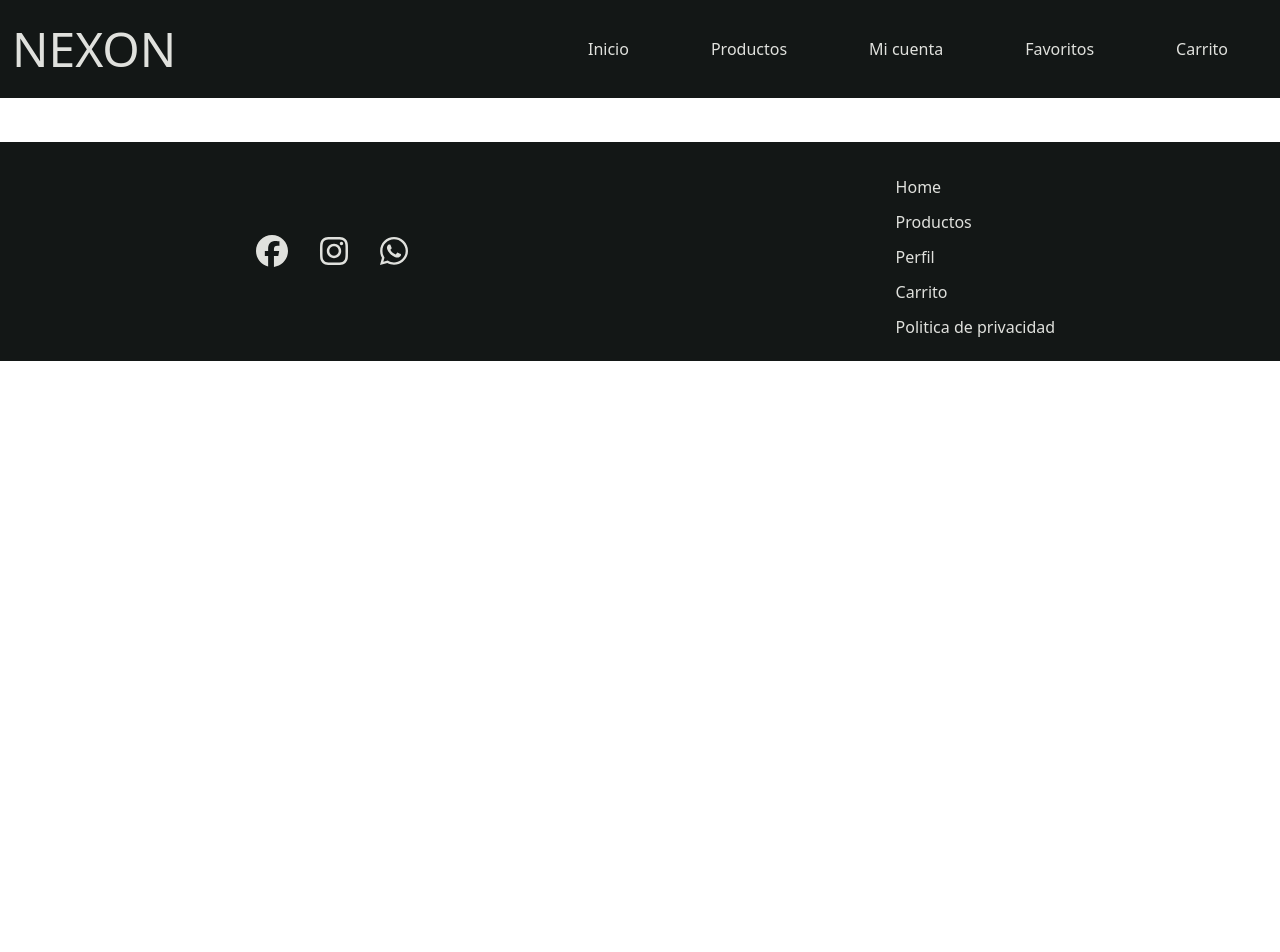
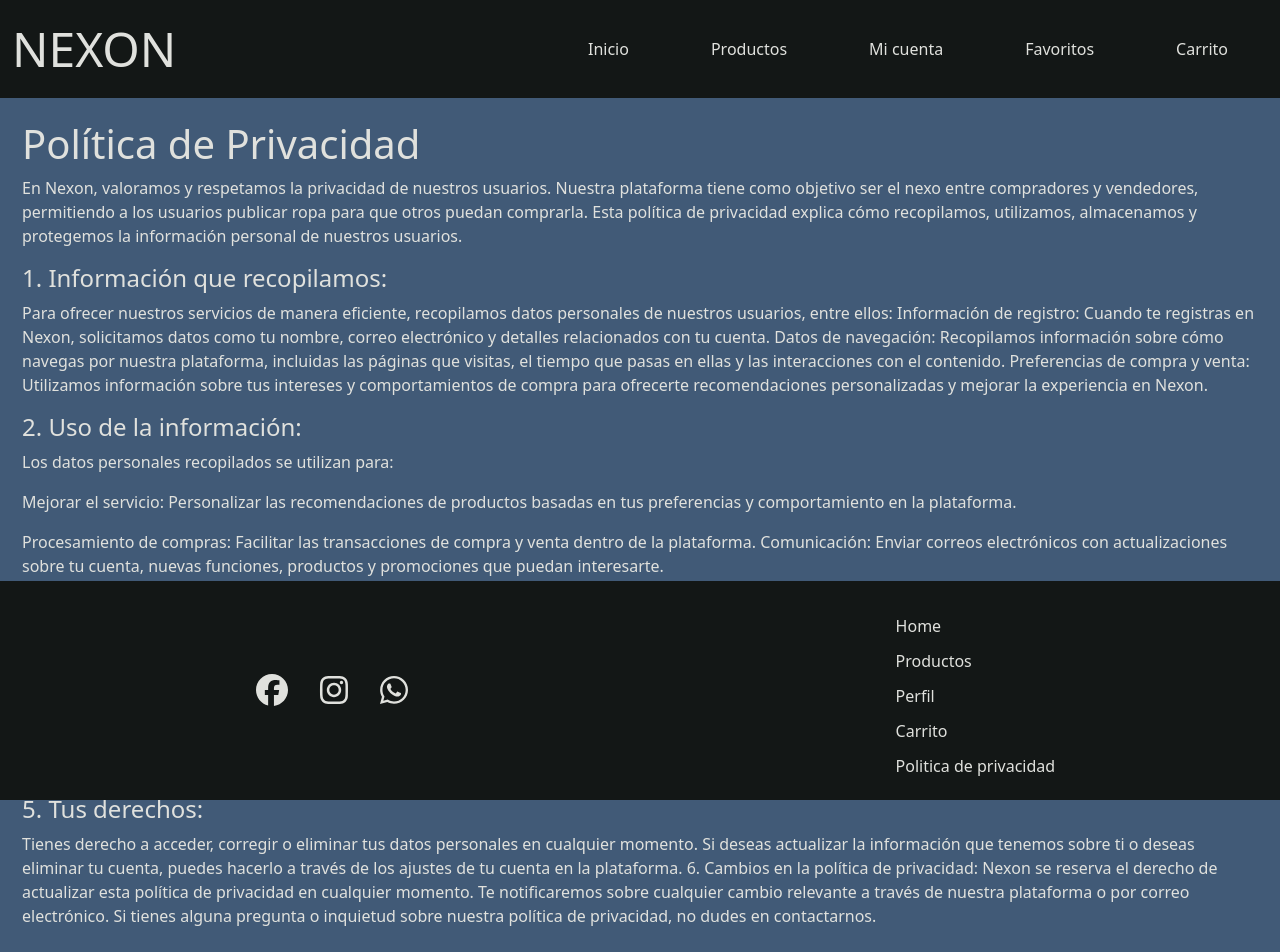
Before and after one commit to candela-greco/nexon.github.io, a React (Vite) app: page /nexon.github.io/politicadeprivacidad in a window 1280 px wide. Shown: the top 952 px of the page. Before the commit the page ends 800 px from the top, so only its background shows below. Built offline with nearby package versions, Linux system fonts and the light colour scheme.

Commit message:
Actualizacion

```diff
--- a/src/App.css
+++ b/src/App.css
@@ -106,7 +106,7 @@
 }
 .Footer {
   margin-top: 44px;
-  position: static;
+  position: fixed;
   left: 0;
   bottom: 0;
   width: 100%;
@@ -156,6 +156,7 @@
 }
 .Background {
   position: relative;
+  padding: 22px;
 }
 .BackgroundColor {
   background-color: #8ed4ba;
@@ -175,6 +176,11 @@
   border-radius: 11px !important;
   box-shadow: 22px 22px 11px rgba(0, 0, 0, 0.5) !important;
 }
+.Politica {
+  padding: 22px;
+  background-color: #415a77;
+  color: #e0e1dd;
+}
 
 
 @media (min-width: 1200px) {
@@ -190,6 +196,9 @@
   .Carousel {
     padding: 0 200px;
   }
+  .Card {
+    width: 1111px;
+  }
   .BackgroundImage {
     height: 768px;
     width: 100%;
--- a/src/App.jsx
+++ b/src/App.jsx
@@ -9,6 +9,7 @@ import Products from "./components/Products.jsx";
 import Favorites from "./components/Favorites.jsx";
 import Login from "./components/Login.jsx";
 import Register from "./components/Register.jsx";
+import Politica from "./components/PoliticaPrivacidad.jsx"
 
 function App() {
   return (
@@ -22,6 +23,9 @@ function App() {
           <Route path="/register" element={<Register />} />
       </Routes>
       <Footer />
+        <Routes>
+          <Route path="/politicadeprivacidad" element={<Politica />}/>
+        </Routes>
     </div>
   );
 }
--- a/src/components/Footer.jsx
+++ b/src/components/Footer.jsx
@@ -15,7 +15,7 @@ const Footer = () => {
             <Link to="/productos">Productos</Link>
             <Link to="/perfil">Perfil</Link>
             <Link to="/carrito">Carrito</Link>
-            <Link to="/politica">Politica de privacidad</Link>
+            <Link to="/politicadeprivacidad">Politica de privacidad</Link>
         </div>
         </div>
     )
--- /dev/null
+++ b/src/components/PoliticaPrivacidad.jsx
@@ -0,0 +1,67 @@
+const Politica = () => {
+  return (
+    <div className="Politica">
+      <h1>Política de Privacidad</h1>
+      <p>
+        En Nexon, valoramos y respetamos la privacidad de nuestros usuarios.
+        Nuestra plataforma tiene como objetivo ser el nexo entre compradores y
+        vendedores, permitiendo a los usuarios publicar ropa para que otros
+        puedan comprarla. Esta política de privacidad explica cómo recopilamos,
+        utilizamos, almacenamos y protegemos la información personal de nuestros
+        usuarios.
+      </p>
+      <h4> 1. Información que recopilamos: </h4>
+      <p>
+        Para ofrecer nuestros servicios de manera eficiente, recopilamos datos
+        personales de nuestros usuarios, entre ellos: Información de registro:
+        Cuando te registras en Nexon, solicitamos datos como tu nombre, correo
+        electrónico y detalles relacionados con tu cuenta. Datos de navegación:
+        Recopilamos información sobre cómo navegas por nuestra plataforma,
+        incluidas las páginas que visitas, el tiempo que pasas en ellas y las
+        interacciones con el contenido. Preferencias de compra y venta:
+        Utilizamos información sobre tus intereses y comportamientos de compra
+        para ofrecerte recomendaciones personalizadas y mejorar la experiencia
+        en Nexon.
+      </p>
+      <h4> 2. Uso de la información: </h4>
+      <p>Los datos personales recopilados se utilizan para:</p>
+      <p>
+        Mejorar el servicio: Personalizar las recomendaciones de productos
+        basadas en tus preferencias y comportamiento en la plataforma.
+      </p>
+      <p>
+        Procesamiento de compras: Facilitar las transacciones de compra y venta
+        dentro de la plataforma. Comunicación: Enviar correos electrónicos con
+        actualizaciones sobre tu cuenta, nuevas funciones, productos y
+        promociones que puedan interesarte.
+      </p>
+      <h4>3. Protección de la información:</h4>
+      <p>
+        Implementamos medidas de seguridad para proteger tus datos personales.
+        Utilizamos tecnologías y procedimientos de seguridad estándar para
+        evitar el acceso no autorizado, la alteración, la divulgación o la
+        destrucción de tu información personal.{" "}
+      </p>
+      <h4>4. Compartición de la información:</h4>
+      <p>
+        No compartimos tu información personal con terceros sin tu
+        consentimiento, excepto cuando sea necesario para cumplir con la ley,
+        resolver disputas o hacer cumplir nuestros acuerdos.{" "}
+      </p>
+      <h4>5. Tus derechos: </h4>
+      <p>
+        Tienes derecho a acceder, corregir o eliminar tus datos personales en
+        cualquier momento. Si deseas actualizar la información que tenemos sobre
+        ti o deseas eliminar tu cuenta, puedes hacerlo a través de los ajustes
+        de tu cuenta en la plataforma. 6. Cambios en la política de privacidad:
+        Nexon se reserva el derecho de actualizar esta política de privacidad en
+        cualquier momento. Te notificaremos sobre cualquier cambio relevante a
+        través de nuestra plataforma o por correo electrónico. Si tienes alguna
+        pregunta o inquietud sobre nuestra política de privacidad, no dudes en
+        contactarnos.
+      </p>
+    </div>
+  );
+};
+
+export default Politica;
--- a/src/components/Register.jsx
+++ b/src/components/Register.jsx
@@ -7,6 +7,7 @@ import {
   CardBody,
   CardTitle,
 } from "react-bootstrap";
+import { Link } from "react-router-dom";
 
 function Register() {
   return (
@@ -52,13 +53,26 @@ function Register() {
                 </Form.Group>
 
                 <Form.Group as={Col} controlId="Codigo postal">
-                  <Form.Label>Codigo postal</Form.Label>
+                  <Form.Label>C. postal</Form.Label>
                   <Form.Control />
                 </Form.Group>
               </Row>
 
               <Form.Group className="mb-3" id="Checkbox">
-                <Form.Check type="checkbox" label="Acepto politica de privacidad" />
+                <Form.Check
+                  type="checkbox"
+                  label={
+                    <>
+                      Acepto{" "}
+                      <Link
+                        to="/politicadeprivacidad"
+                        style={{ color: "#007bff" }}
+                      >
+                        política de privacidad
+                      </Link>
+                    </>
+                  }
+                />
               </Form.Group>
 
               <Button variant="primary" type="Enviar">
```
